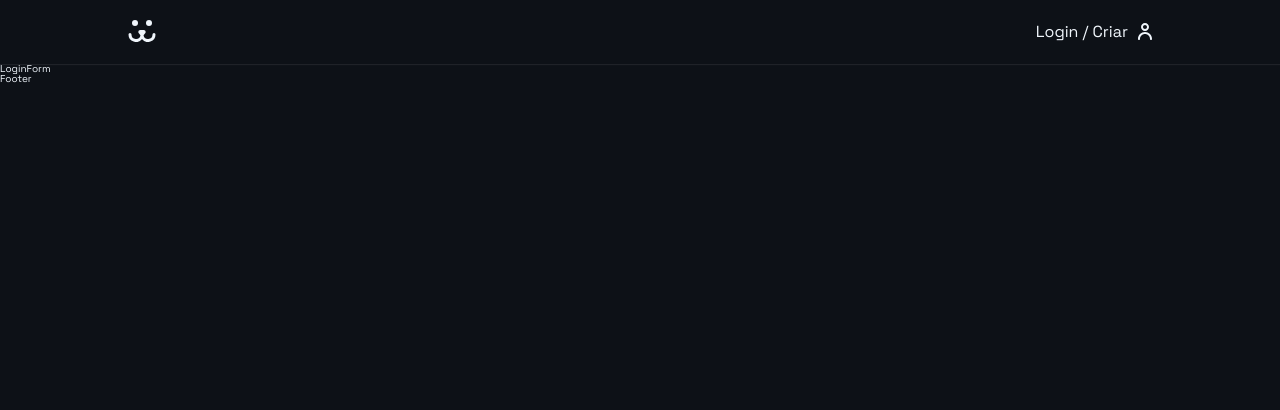
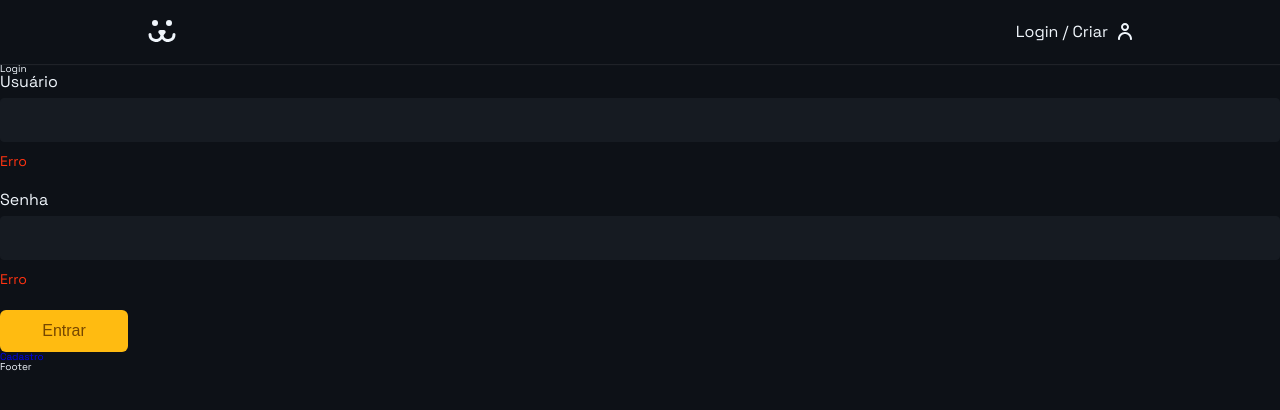
Before and after one commit to jfrts/dogs-react, a React (Vite) app: page /login in a window 1280 px wide. Shown: the top 410 px of the page. Built offline with nearby package versions, Linux system fonts and the light colour scheme.

Commit message:
feat: input component style

```diff
--- a/src/App.jsx
+++ b/src/App.jsx
@@ -12,7 +12,7 @@ export function App() {
       <Header />
       <Routes>
         <Route path="/" element={<Home />} />
-        <Route path="/login" element={<Login />} />
+        <Route path="/login/*" element={<Login />} />
       </Routes>
       <Footer />
     </BrowserRouter>
--- /dev/null
+++ b/src/components/Form/Button/index.jsx
@@ -0,0 +1,5 @@
+import "./styles.css";
+
+export function Button({ children, ...props }) {
+  return <button { ...props } className="button">{ children }</button>;
+}
--- /dev/null
+++ b/src/components/Form/Button/styles.css
@@ -0,0 +1,22 @@
+.button {
+    font-size: 1.6rem;
+    cursor: pointer;
+    border: none;
+    border-radius: 0.6rem;
+    background-color: var(--main-color);
+    color: var(--main-color-shade);
+    padding: 1.2rem 2.4rem;
+    transition: 0.1s;
+    min-width: 12.8rem;
+}
+
+.button:hover,
+.button:focus {
+    outline: none;
+    box-shadow: 0 0 0 2px #fea, 0 0 0 3px #fb1;
+}
+
+.button:disabled {
+    opacity: 0.5;
+    cursor: wait;
+}
--- /dev/null
+++ b/src/components/Form/Input/index.jsx
@@ -0,0 +1,11 @@
+import "./styles.css";
+
+export function Input({ label, type, name }) {
+    return (
+        <div className="input-label">
+            <label htmlFor={ name }>{ label }</label>
+            <input id={ name } name={ name } type={ type } />
+            <span className="error">Erro</span>
+        </div>
+    )
+}
--- /dev/null
+++ b/src/components/Form/Input/styles.css
@@ -0,0 +1,37 @@
+.input-label {
+    display: flex;
+    flex-direction: column;
+    gap: 0.8rem;
+    margin-bottom: 1.6rem;
+    padding-bottom: 0.8rem;
+}
+
+.input-label label {
+    font-size: 1.6rem;
+    line-height: 1;
+}
+
+.input-label input {
+    background-color: var(--black-tint);
+    border: 1px solid var(--black-tint);
+    border-radius: 0.4rem;
+    color: var(--white);
+    display: block;
+    font-size: 1.6rem;
+    padding: 1.2rem;
+    transition: all 0.35s;
+    width: 100%;
+}
+
+.input-label input:focus,
+.input-label input:hover {
+    border-color: var(--main-color);
+    outline: none;
+}
+
+.input-label .error {
+    color: #f31;
+    font-size: 1.4rem;
+    line-height: 1;
+    margin-top: 0.4rem;
+}
--- a/src/global.css
+++ b/src/global.css
@@ -1,3 +1,7 @@
+* {
+    box-sizing: border-box;
+}
+
 html,
 body,
 div,
--- a/src/pages/Login/subcomponents/LoginForm/index.jsx
+++ b/src/pages/Login/subcomponents/LoginForm/index.jsx
@@ -1,3 +1,47 @@
+import { useState } from "react";
+import { Link } from "react-router-dom";
+import { Input } from "@/components/Form/Input";
+import { Button } from "@/components/Form/Button";
+
+function login(username, password) {
+  fetch("https://dogsapi.origamid.dev/json/jwt-auth/v1/token", {
+    method: "POST",
+    headers: {
+      "Content-Type": "application/json",
+    },
+    body: JSON.stringify({
+      username,
+      password,
+    }),
+  })
+    .then((response) => {
+      console.log(response);
+      return response.json();
+    })
+    .then((json) => {
+      console.log(json);
+    });
+}
+
 export function LoginForm() {
-    return <h1>LoginForm</h1>
+  const [username, setUsername] = useState("");
+  const [password, setPassword] = useState("");
+
+  function submitForm(event) {
+    event.preventDefault();
+    login(username, password);
+  }
+
+  return (
+    <section>
+      <h1>Login</h1>
+      <form onSubmit={submitForm}>
+        <Input label="Usuário" type="text" name="username" />
+        <Input label="Senha" type="password" name="password" />
+
+        <Button>Entrar</Button>
+      </form>
+      <Link to="/login/criar">Cadastro</Link>
+    </section>
+  );
 }
--- a/vite.config.js
+++ b/vite.config.js
@@ -1,7 +1,16 @@
-import { defineConfig } from 'vite'
-import react from '@vitejs/plugin-react'
+import { defineConfig } from "vite";
+import react from "@vitejs/plugin-react";
+import path from "path";
 
 // https://vitejs.dev/config/
 export default defineConfig({
-  plugins: [react()]
-})
+  plugins: [react()],
+  resolve: {
+    alias: [
+      {
+        find: "@",
+        replacement: path.resolve(__dirname, "src"),
+      },
+    ],
+  },
+});
```
